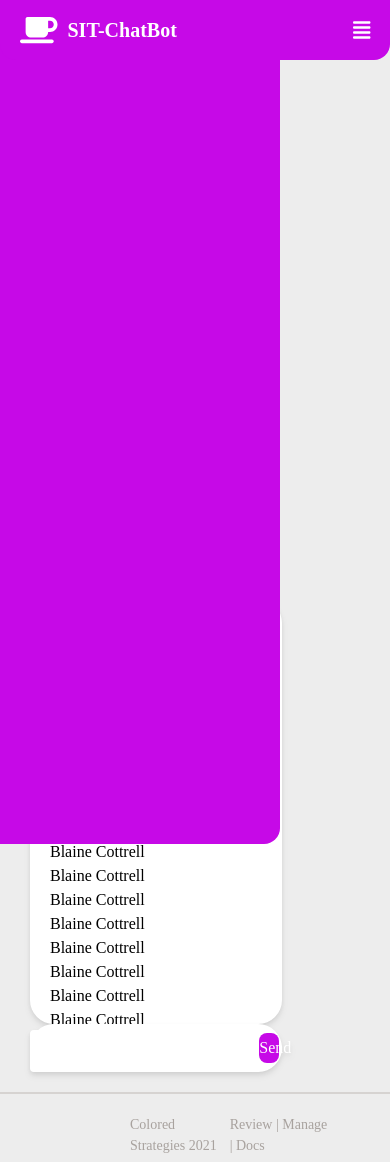
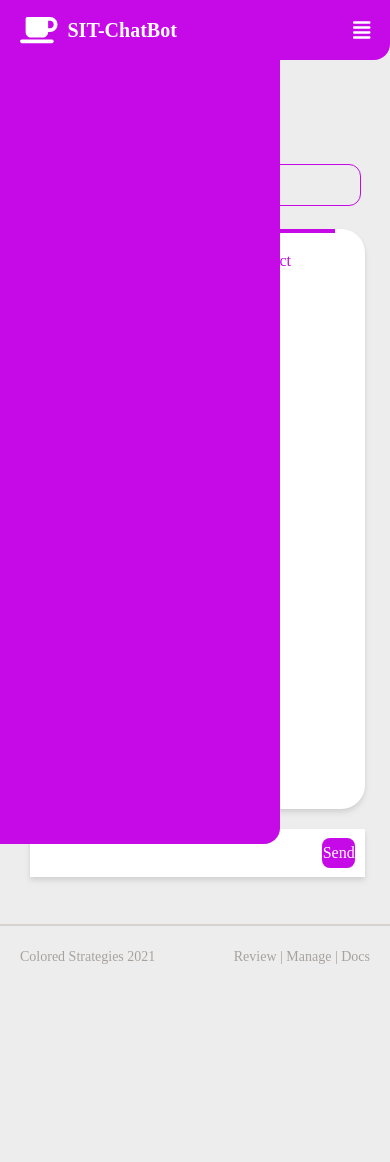
Before and after one commit to INT-365-Project/FrontEnd, a Next.js app: page /chat in a window 390 px wide. After the commit the page ends 994 px from the top, so only its background shows below. Built offline with nearby package versions, Linux system fonts and the light colour scheme.

Commit message:
[update] footer padding, chat mobile

```diff
--- a/components/Chat/index.tsx
+++ b/components/Chat/index.tsx
@@ -1,10 +1,44 @@
 import Head from 'next/head'
 import React, { useState } from 'react'
 import { useForm } from "react-hook-form";
+
+const mockUsers = [
+  {
+  uid:'1',
+  user:"Blaine Cottrell",
+  },
+  {
+    uid:'2',
+    user:"Zlaine Cottrell",
+  },
+  {
+    uid:'3',
+    user:"Dlaine Cottrell",
+  },
+  {
+    uid:'4',
+    user:"Rlaine Cottrell",
+  },
+  {
+    uid:'5',
+    user:"Olaine Cottrell",
+  },
+  {
+    uid:'6',
+    user:"Olaine Cottrell",
+  },
+  {
+    uid:'7',
+    user:"Olaine Cottrell",
+  }
+
+]
+
 type FormData = {
   message: string;
 };
 const Chat = () => {
+  const [isOpen,setIsOpen] = useState(false)
   const [buttonClick,setButtonClick] = useState(false)
   const {
     register,
@@ -22,7 +56,7 @@ const Chat = () => {
       <meta name="Chat" content="Chat" />
       <link rel="icon" href="/favicon.ico" />
     </Head>
-    <main className='min-h-screen relative w-full'>
+    <main className='lg:min-h-screen relative w-full'>
       <div className='w-full'>
       <div>
         <h1 className='title'>
@@ -33,23 +67,62 @@ const Chat = () => {
         </h2>
         </div>
       </div>
-      <div className=' min-h-[80vh] mt-[20px] flex flex-col lg:flex-row'>
-          <div className='w-[30%] '>
-            <div className='w-[93%] h-full bg-white rounded-3xl drop-shadow-md'>
+      <div className='mt-[15px] block lg:hidden w-full mx-auto h-[30px]'>
+        <button onClick={()=>{setIsOpen(false)}} className={`${isOpen ? 'bg-purple text-white' :  'text-purple border-purple' } border-[1.6px]  p-2 rounded-xl  w-[92%]`}>Back</button>
+
+      </div>
+      <div className=' min-h-[80vh] mt-[35px] flex flex-col lg:flex-row'>
+          <div className='lg:w-[30%] lg:h-auto'>
+           <div className='w-[93%] lg:h-full bg-white rounded-3xl drop-shadow-md'>
                       <div className='flex justify-between px-[30px] pb-[20px] h-[80px]'>
                         <button onClick={()=>setButtonClick(true)} className={`${buttonClick ? 'border-t-4 text-purple'  : '' } border-purple w-[50%] `}>Message</button>
                        <button onClick={()=>setButtonClick(false)} className={`${!buttonClick ? 'border-t-4 text-purple' : '' }  border-purple  w-[50%] `}>Contact</button>
                        </div>
-                       <div className='pt-[30px] px-[30px] space-y-[20px] flex flex-col text-left justify-start'>
-                           <button>Blaine Cottrell</button>
-                           <button>Zlaine Cottrell</button>
-                           <button>Dlaine Cottrell</button>
-                           <button>Rlaine Cottrell</button>
-                           <button>Olaine Cottrell</button>
+                       {!isOpen ? <div className='pt-[30px] space-y-[32px] flex flex-col overflow-y-scroll h-[500px]'>
+                            {mockUsers.map(u=>{
+                              return <button key={u.uid} className="p-[10px] w-[50%] mx-auto" onClick={()=>{setIsOpen(true)}}>{u.user}</button>
+                            })}
+                       </div>:
+                       <div className='pt-[30px] space-y-[32px] flex flex-col overflow-y-scroll h-[500px] pl-[30px] pb-[20px]'>
+                       <p>Blaine Cottrell</p>
+                        <p>Blaine Cottrell</p>
+                        <p>Blaine Cottrell</p>
+                        <p>Blaine Cottrell</p>
+                        <p>Blaine Cottrell</p>
+                        <p>Blaine Cottrell</p>
+                        <p>Blaine Cottrell</p>
+                        <p>Blaine Cottrell</p>
+                        <p>Blaine Cottrell</p>
+                        <p>Blaine Cottrell</p>
+                        <p>Blaine Cottrell</p>
+                        <p>Blaine Cottrell</p>
+                        <p>Blaine Cottrell</p>
+                        <p>Blaine Cottrell</p>
+                        <p>Blaine Cottrell</p>
+                        <p>Blaine Cottrell</p>
+                        <p>Blaine Cottrell</p>
+                        <p>Blaine Cottrell</p>
+                        <p>Blaine Cottrell</p>
+                        <p>Blaine Cottrell</p>
+                        <p>Blaine Cottrell</p>
+                        <p>Blaine Cottrell</p>
+                        <p>Blaine Cottrell</p>
+                        <p>Blaine Cottrell</p>
                        </div>
+                       }
             </div>
+               <div className='h-[15%] w-[93%]  lg:hidden bg-white  drop-shadow-md flex items-center mt-[20px]'>
+                       <input
+                         className="text-[14px] pl-[30px]  mt-[6px]  rounded w-[90%] py-3 px-3 text-gray-700 leading-tight focus:outline-none focus:shadow-outline"
+                         type="text"
+                         {...register("message", { required: true })}
+                       />
+                       <button className='w-[10%] mx-auto h-[30px] mr-[10px] text-white bg-purple rounded-lg  '>
+                           Send
+                       </button>
+                        </div>
           </div>
-          <div className='w-[70%] '>
+          <div className='hidden lg:w-[70%] lg:block '>
             <div className=' h-[85%] '>
                 <div className='h-[95%] bg-white rounded-3xl drop-shadow-md  px-[20px]'>
                       <div className='h-[15%] w-[90%] mx-auto border-b-[1.5px] px-[20px] flex items-center'>
--- a/components/common/Footer/index.tsx
+++ b/components/common/Footer/index.tsx
@@ -3,7 +3,7 @@ import React from 'react'
 const Footer = () => {
   return (
     <div className='border-t-2 border-warmGray-300 mt-[20px] h-[70px]'>
-      <div className='text-[14px] text-warmGray-400 flex justify-between pl-[130px] pr-[60px] items-center '>
+      <div className='text-[14px] text-warmGray-400 flex justify-between pl-[20px] pr-[20px] lg:pl-[130px] lg:pr-[60px] items-center '>
           <p className='pt-[20px]'>Colored Strategies 2021</p>
           <p className='pt-[20px]'>
             Review | Manage | Docs
```
